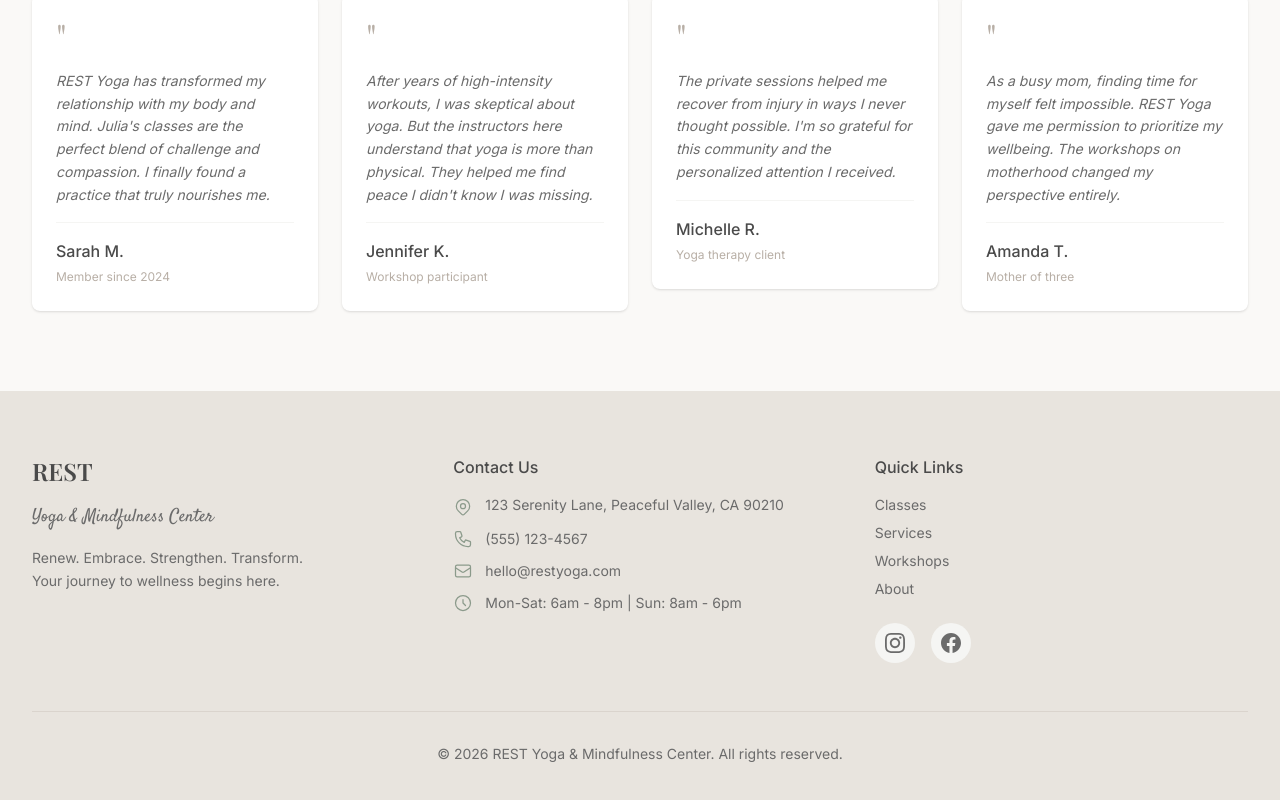
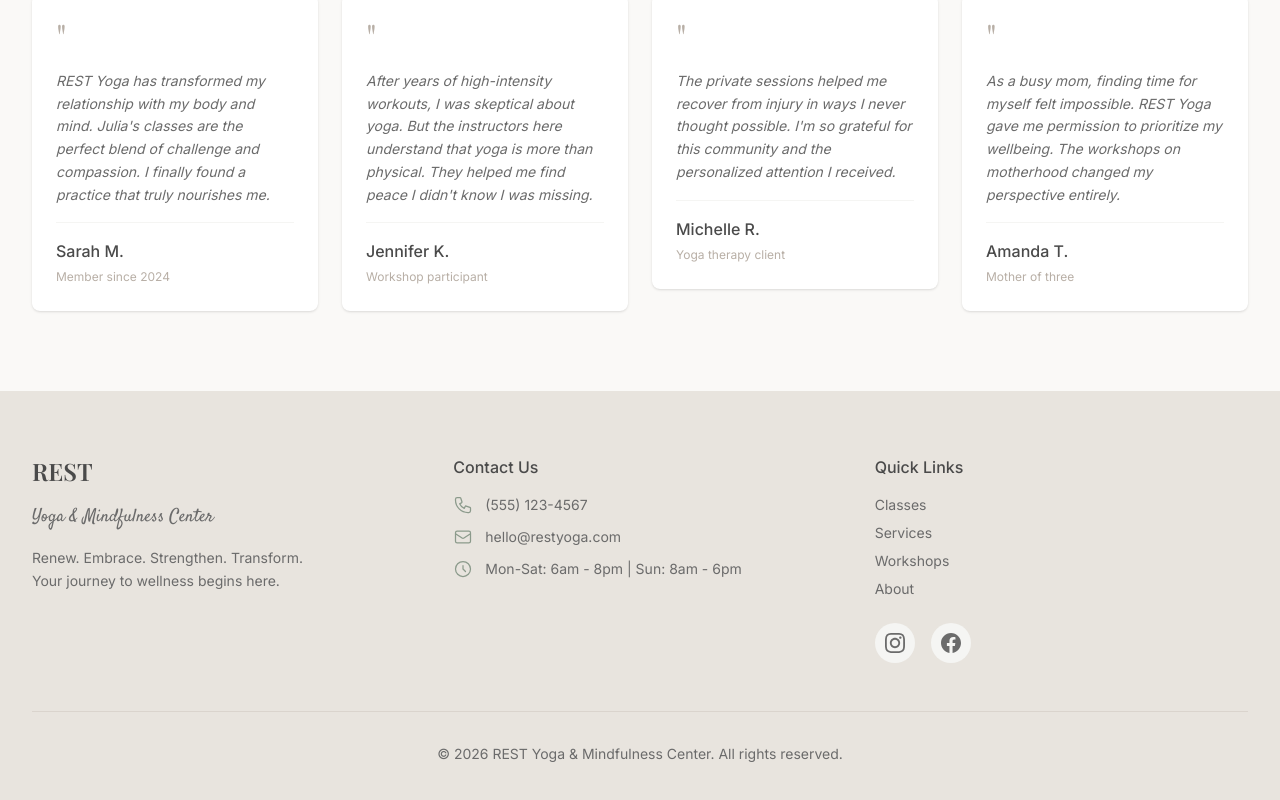
Before and after one commit to datathink/restymc, a React (Vite) app: page / in a window 1280 px wide. Shown: the part 5029-5829 px from the top of the page. Built offline with nearby package versions, Linux system fonts and the light colour scheme; a web font is replaced by a local one.

Commit message:
Remove address from contact content in Footer

```diff
--- a/src/components/layout/Footer.tsx
+++ b/src/components/layout/Footer.tsx
@@ -28,28 +28,6 @@ export function Footer() {
                             Contact Us
                         </h4>
                         <div className="space-y-3 text-sm text-rest-warm-gray">
-                            <p className="flex items-start">
-                                <svg
-                                    className="w-5 h-5 mr-3 mt-0.5 text-rest-sage"
-                                    fill="none"
-                                    stroke="currentColor"
-                                    viewBox="0 0 24 24"
-                                >
-                                    <path
-                                        strokeLinecap="round"
-                                        strokeLinejoin="round"
-                                        strokeWidth={1.5}
-                                        d="M17.657 16.657L13.414 20.9a1.998 1.998 0 01-2.827 0l-4.244-4.243a8 8 0 1111.314 0z"
-                                    />
-                                    <path
-                                        strokeLinecap="round"
-                                        strokeLinejoin="round"
-                                        strokeWidth={1.5}
-                                        d="M15 11a3 3 0 11-6 0 3 3 0 016 0z"
-                                    />
-                                </svg>
-                                {contactContent.address}
-                            </p>
                             <p className="flex items-center">
                                 <svg
                                     className="w-5 h-5 mr-3 text-rest-sage"
--- a/src/data/content.ts
+++ b/src/data/content.ts
@@ -172,7 +172,6 @@ export const yogaTherapyContent = {
 
 // Contact/Footer content
 export const contactContent = {
-    address: "123 Serenity Lane, Peaceful Valley, CA 90210",
     phone: "(555) 123-4567",
     email: "hello@restyoga.com",
     hours: "Mon-Sat: 6am - 8pm | Sun: 8am - 6pm",
```
Also changed, not shown: 1 other file (tests, documents, lock files or other folders).
